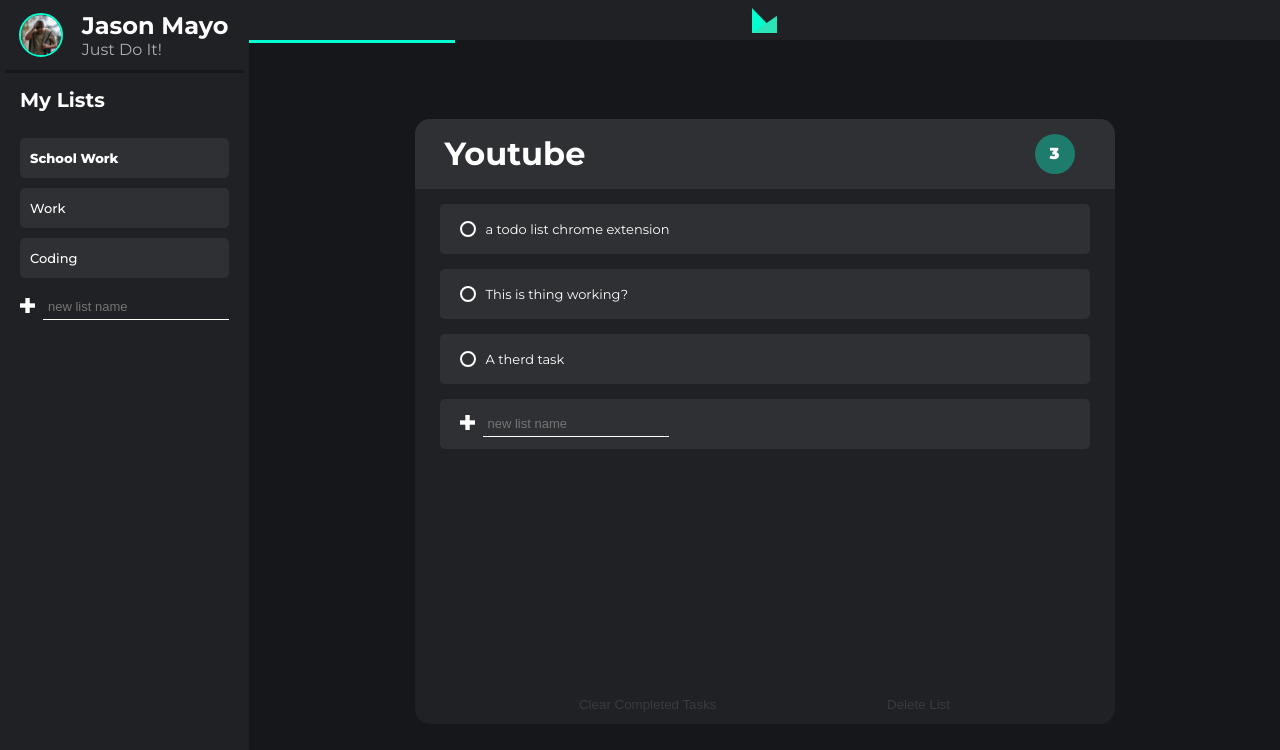
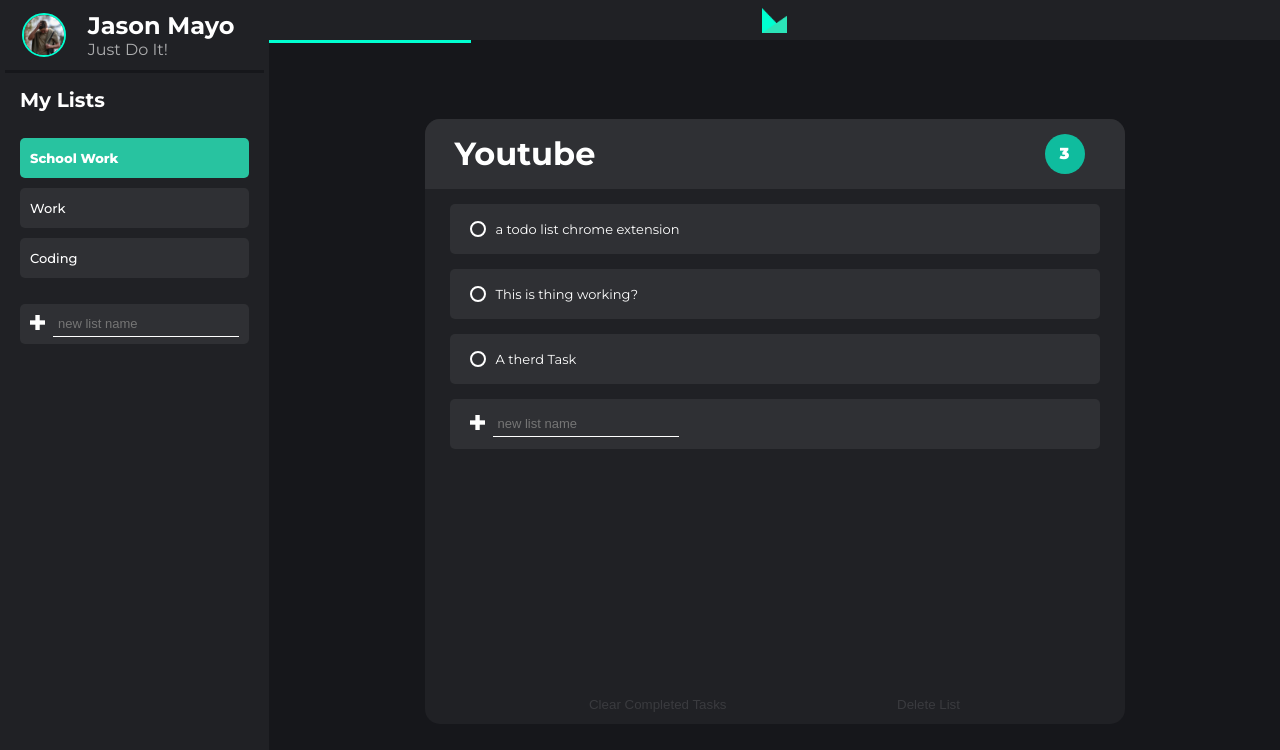
Before and after one commit to jasonmayyo/first-project, a browser extension: page index.html in a window 1280 px wide. Drawn offline with Linux system fonts and the light colour scheme.

Commit message:
Final design Changes

```diff
--- a/index.css
+++ b/index.css
@@ -28,6 +28,10 @@ html, body{
     margin: 0;
     padding: 0;
     background-color: #202125;
+    transition: all 300ms ease-in-out;
+}
+.side-nav:hover{
+    flex-basis: 23%;
 }
 .header-nav{
     display: flex;
@@ -135,7 +139,21 @@ ul {
     list-style-type: none;
     border: 1px solid red;
 }
-
+.task-container-new-list{
+    display: flex;
+    align-items: center;
+    background-color: #2F3034;
+    border-radius: 5px;
+    margin: 0;
+    padding: 0;
+    margin-top: 10px;
+    height: 40px;
+    font-family: 'Montserrat', sans-serif;
+    font-size: small;
+    font-weight: 500;
+    padding-left: 10px;
+    padding-right: 10px;
+}
 .task-container{
     display: flex;
     align-items: center;
@@ -149,12 +167,15 @@ ul {
     font-size: small;
     font-weight: 500;
     padding-left: 10px;
+    padding-right: 10px;
 }
 .task-container:hover{
     cursor: pointer;
+    background-color: #00ffd027;
 }
 .active-list{
     font-weight: 800;
+    background-color: #2be4b9d5;
 }
 
 
@@ -196,7 +217,7 @@ ul {
     display: flex;
     width: 40px;
     height: 40px;
-    background-color: #00ffd05d;
+    background-color: #00ffd0ad;
     border-radius: 50%;
     color: white;
     align-items: center;
@@ -214,6 +235,10 @@ ul {
     flex-direction: column;
     height: calc(100% - 30px);
 }
+.task:hover{
+    cursor: pointer;
+}
+
 
 
 .container{
@@ -264,18 +289,24 @@ form{
 .new:focus::placeholder{
     opacity: 0.4;
 }
-.task-input-container{
-    display: flex;
+
+label:hover{
+    cursor: pointer;
 }
-.task-label-container{
-    display: flex;
-}
+
 [type="checkbox"]{
     opacity: 0;
     position: absolute;
 }
+.task label{
+    display: flex;
+    align-items: center;
+    position: relative;
+}
+
+
 .custom-checkbox {
-    display: flex;
+    display: inline-block;
     width: 0.75rem;
     height: 0.75rem;
     cursor: pointer;
@@ -284,7 +315,36 @@ form{
     margin-right: 10px;
 }
 
+.task:hover .custom-checkbox,
+[type="checkbox"]:hover + label .custom-checkbox{
+    transform: scale(1.2);
+    color: #00FFD1;
+}
+[type="checkbox"]:checked + label .custom-checkbox{
+   background-color: #00FFD1;
+   border-color: #00FFD1;
+   box-shadow: inset 0 0 0px 2px #3a3b3f;
+}
 
+[type="checkbox"]:checked + label {
+    opacity: 0.5;
+}
+
+.task label::after{
+    content: '';
+    position: absolute;
+    left: 0;
+    right: 0;
+    left: 1.5rem;
+    height: 2px;
+    background: currentColor;
+    transform: scaleX(0);
+    transform-origin: left;
+    transition: transform 150ms ease-in-out;
+}
+[type="checkbox"]:checked + label::after{
+    transform: scaleX(1);
+}
 
 
 .delete-stuff{
@@ -299,6 +359,7 @@ form{
     border: 0;
     padding: 0;
     margin-right: 0.5rem;
+    outline: none;
 }
 .btn-task:hover{
     opacity: 0.5;
--- a/index.html
+++ b/index.html
@@ -28,6 +28,7 @@
                     <li class="task-container">Coding</li>
                 </ul>
 
+            <div class="task-container-new-list">
                 <form action="">
                     <input
                     type="text"
@@ -37,6 +38,7 @@
                     >
                     <button class="btn-task" aria-label="create new list"><img src="images/plus-img.png"  class="plus-img"alt=""></button>
                 </form>
+            </div>
             </div>
         </div>
         <div class="content-body">
@@ -60,47 +62,35 @@
                                     type="checkbox"
                                     id="task-1"
                                     >
-                                <div class="task-input-container">
-                                    <span class="custom-checkbox"></span>
-                                </div>
-                                <div class="task-label-container">
                                     <label for="task-1">
+                                        <span class="custom-checkbox"></span>
                                         a todo list chrome extension
                                     </label>
-                                </div>
                             </div>
 
                             <!--Task 2-->
                             <div class="task container">
                                 <input
                                 type="checkbox"
-                                id="task-1"
+                                id="task-2"
                                 >
-                            <div class="task-input-container">
-                                <span class="custom-checkbox"></span>
-                            </div>
-                            <div class="task-label-container">
-                                <label for="task-1">
+                                <label for="task-2">
+                                    <span class="custom-checkbox"></span>
                                     This is thing working?
                                 </label>
                             </div>
-                        </div>
 
                             <!--Task 3-->
                             <div class="task container">
                                 <input
                                 type="checkbox"
-                                id="task-1"
+                                id="task-3"
                                 >
-                            <div class="task-input-container">
-                                <span class="custom-checkbox"></span>
-                            </div>
-                            <div class="task-label-container">
-                                <label for="task-1">
-                                    A therd task
+                                <label for="task-3">
+                                    <span class="custom-checkbox"></span>
+                                    A therd Task
                                 </label>
                             </div>
-                        </div>
                             <div class="task creator">
                                 <form action="">
                                     <input
```
